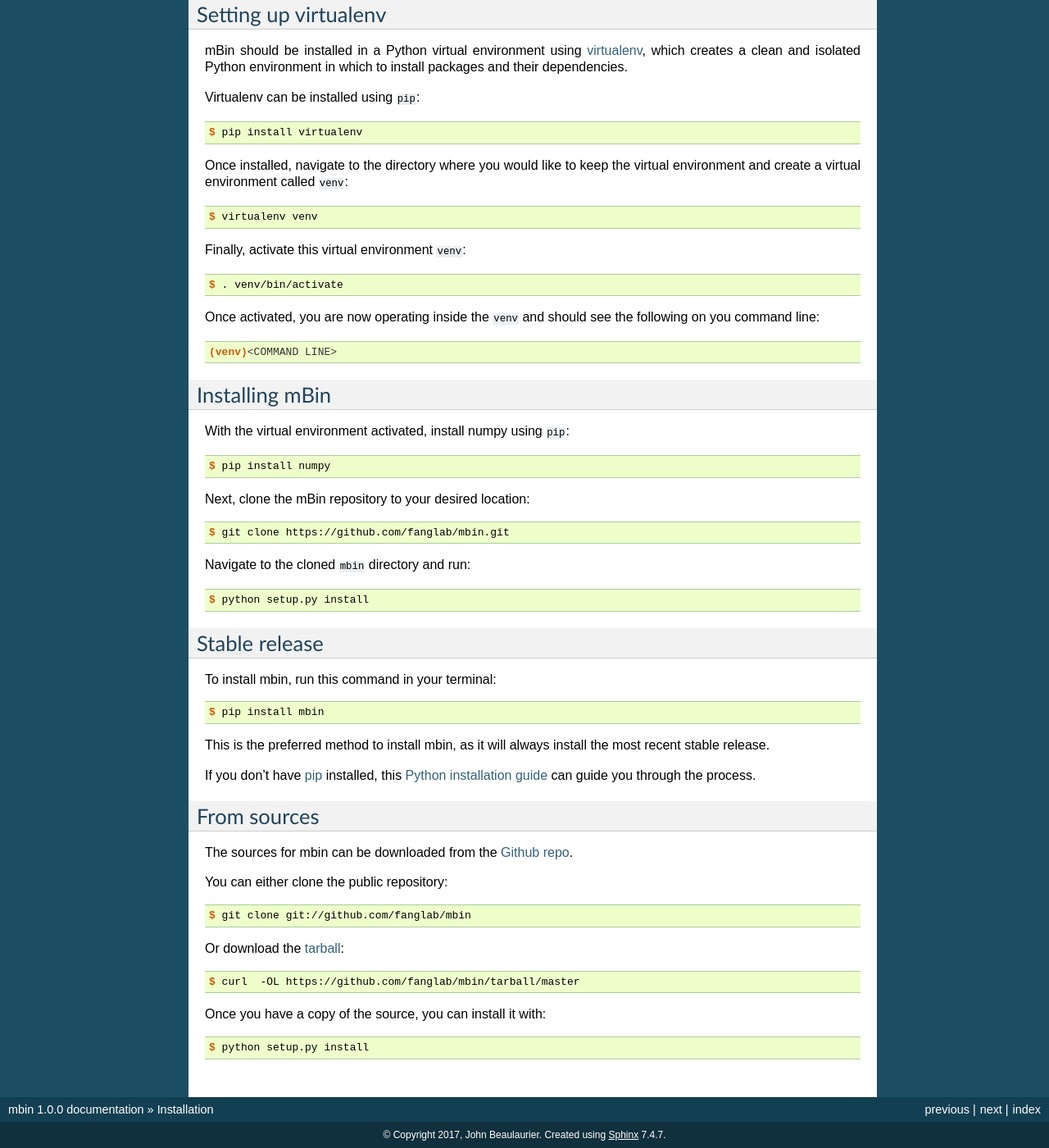
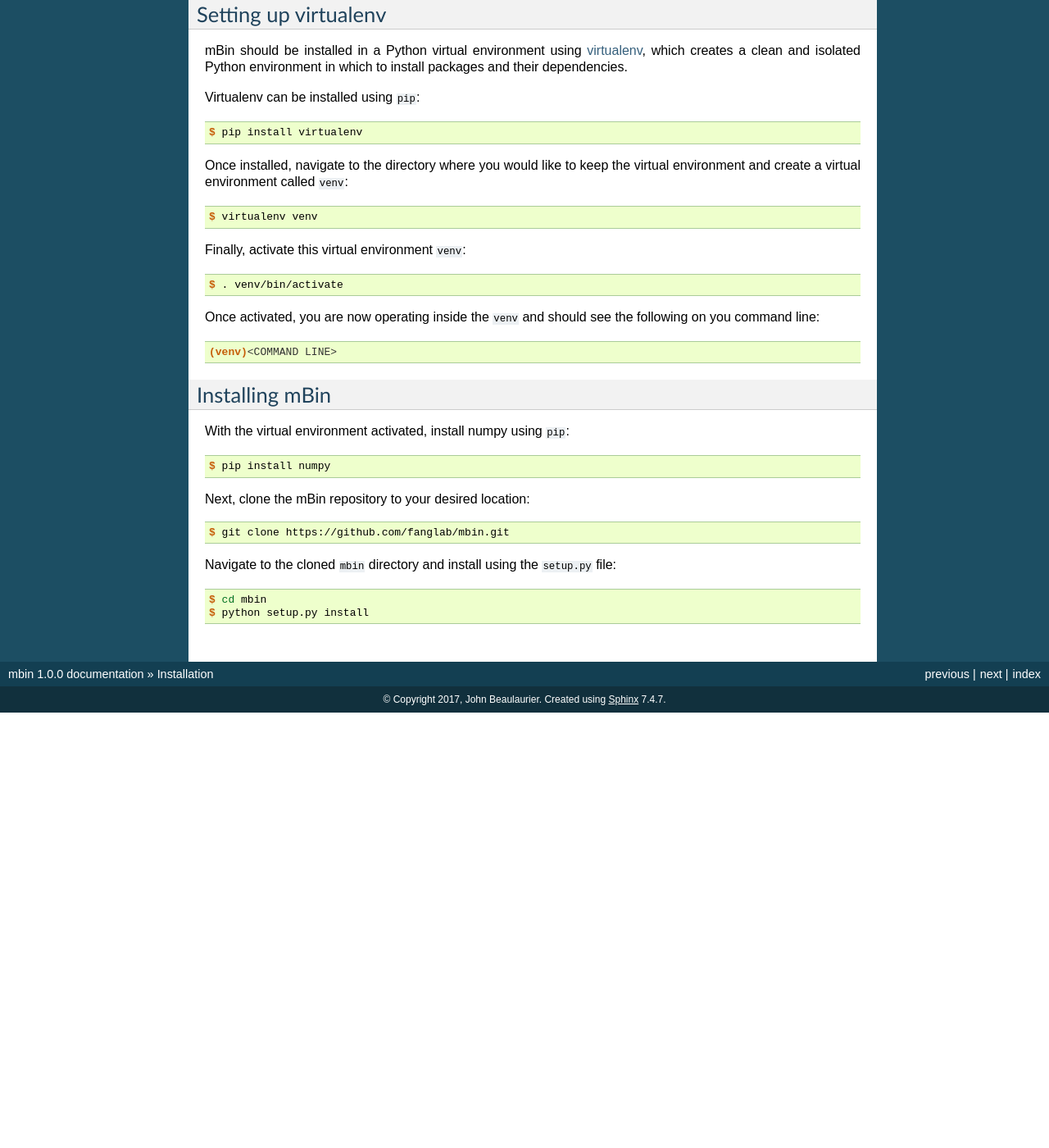
Before and after one commit to fanglab/mbin, a Sphinx documentation site: the page built from docs/installation.rst, in a window 1280 px wide and 1400 px high, scrolled down 481 px. Shown: the whole window at 82% size. Built offline with Sphinx 7.4.7, drawn with Linux system fonts in a browser that asks for light colours; pages that are not in the unit, such as notebooks, are missing from menus; after the commit the page ends 1350 px from its top, so only the background shows below that; some of the changed lines change nothing that is shown; some of the changed text lies outside the part shown.

Commit message:
adding install instructions

```diff
--- a/docs/installation.rst
+++ b/docs/installation.rst
@@ -78,10 +78,11 @@
 
 	$ git clone https://github.com/fanglab/mbin.git
 
-Navigate to the cloned ``mbin`` directory and run:
+Navigate to the cloned ``mbin`` directory and install using the ``setup.py`` file:
 
 .. code-block:: console
 
+	$ cd mbin
 	$ python setup.py install
 
 
@@ -92,47 +93,47 @@
 
 
 
-Stable release
---------------
+.. Stable release
+.. --------------
 
-To install mbin, run this command in your terminal:
+.. To install mbin, run this command in your terminal:
 
-.. code-block:: console
+.. .. code-block:: console
 
-	$ pip install mbin
+.. 	$ pip install mbin
 
-This is the preferred method to install mbin, as it will always install the most recent stable release.
+.. This is the preferred method to install mbin, as it will always install the most recent stable release.
 
-If you don't have `pip`_ installed, this `Python installation guide`_ can guide
-you through the process.
+.. If you don't have `pip`_ installed, this `Python installation guide`_ can guide
+.. you through the process.
 
-.. _pip: https://pip.pypa.io
-.. _Python installation guide: http://docs.python-guide.org/en/latest/starting/installation/
+.. .. _pip: https://pip.pypa.io
+.. .. _Python installation guide: http://docs.python-guide.org/en/latest/starting/installation/
 
 
-From sources
-------------
+.. From sources
+.. ------------
 
-The sources for mbin can be downloaded from the `Github repo`_.
+.. The sources for mbin can be downloaded from the `Github repo`_.
 
-You can either clone the public repository:
+.. You can either clone the public repository:
 
-.. code-block:: console
+.. .. code-block:: console
 
-	$ git clone git://github.com/fanglab/mbin
+.. 	$ git clone git://github.com/fanglab/mbin
 
-Or download the `tarball`_:
+.. Or download the `tarball`_:
 
-.. code-block:: console
+.. .. code-block:: console
 
-	$ curl  -OL https://github.com/fanglab/mbin/tarball/master
+.. 	$ curl  -OL https://github.com/fanglab/mbin/tarball/master
 
-Once you have a copy of the source, you can install it with:
+.. Once you have a copy of the source, you can install it with:
 
-.. code-block:: console
+.. .. code-block:: console
 
-	$ python setup.py install
+.. 	$ python setup.py install
 
 
-.. _Github repo: https://github.com/fanglab/mbin
-.. _tarball: https://github.com/fanglab/mbin/tarball/master
+.. .. _Github repo: https://github.com/fanglab/mbin
+.. .. _tarball: https://github.com/fanglab/mbin/tarball/master
```
